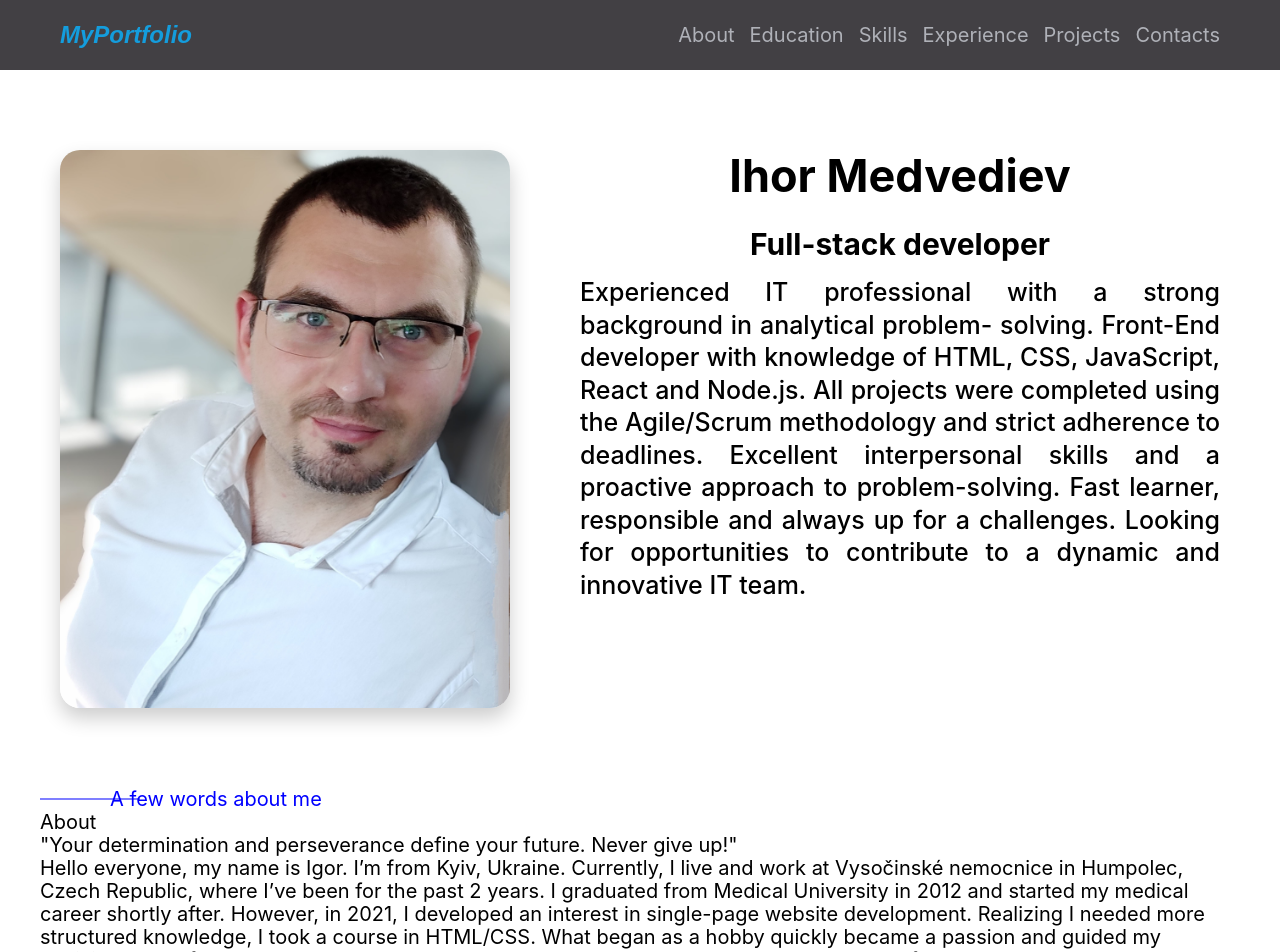
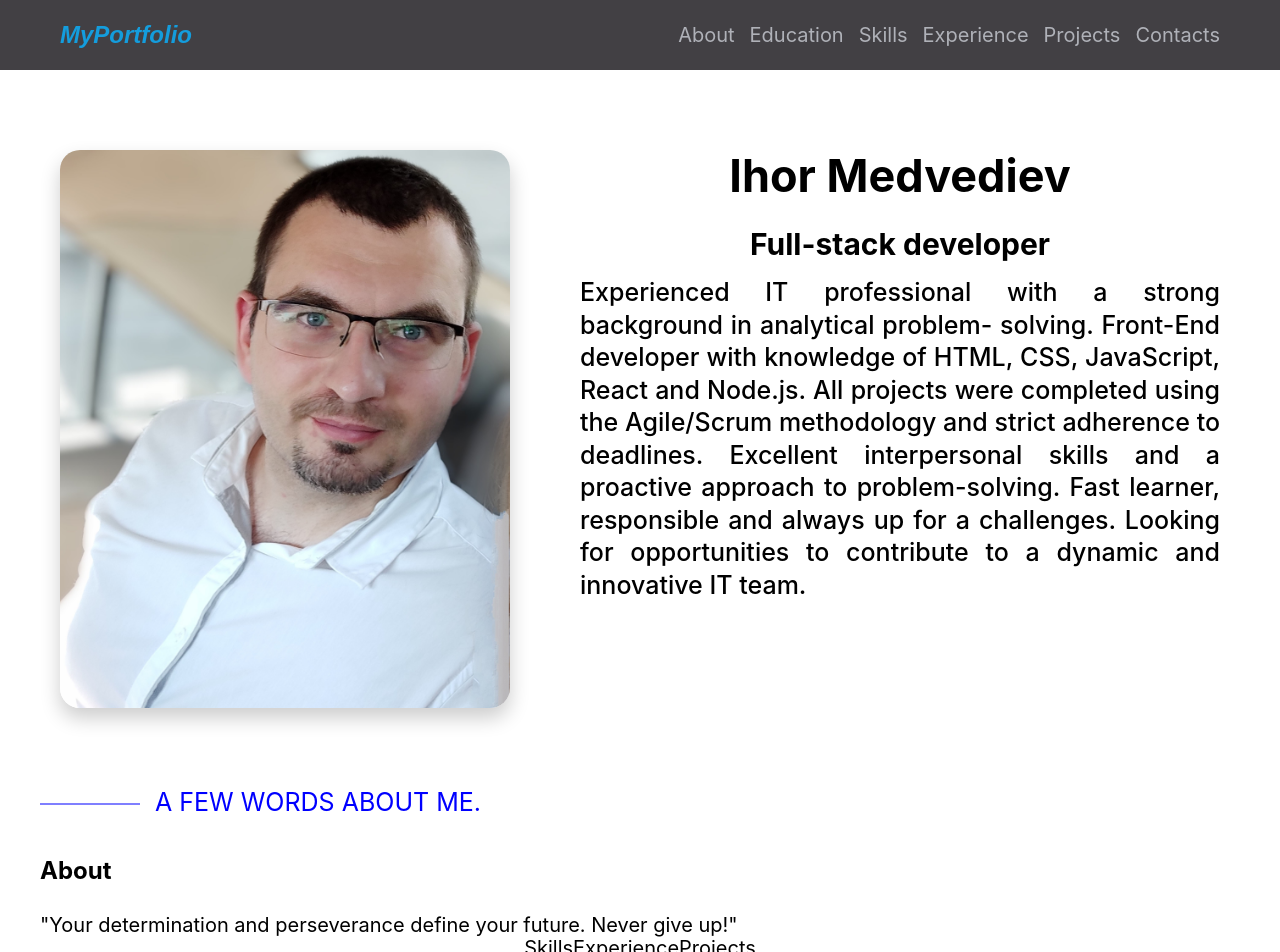
Before and after one commit to Medvedev245/MyPortfolio, a React (Create React App) app: page / in a window 1280 px wide. Shown: the top 952 px of the page. Built offline with nearby package versions, Linux system fonts and the light colour scheme.

Commit message:
log education component

```diff
--- a/src/components/Education/Education.styled.ts
+++ b/src/components/Education/Education.styled.ts
@@ -15,15 +15,16 @@ export const EducationSection = styled.section`
 `;
 
 export const FewWords = styled.p`
-  margin: 0; /* Optional: Adjust as needed */
-  padding-left: 70px; /* Add padding to create space for the line */
+  margin: 0 0 40px 0; /* Optional: Adjust as needed */
+  padding-left: 115px; /* Add padding to create space for the line */
   position: relative;
   color: blue;
+  font-size: 25px;
   &::before {
     content: '';
     position: absolute;
     left: 0;
-    top: 50%;
+    top: 55%;
     transform: translateY(-50%);
     width: 100px;
     height: 1px;
@@ -31,7 +32,11 @@ export const FewWords = styled.p`
   }
 `;
 
-export const SpanAbout = styled.span``;
+export const SpanAbout = styled.p`
+  font-size: 24px;
+  font-weight: 700;
+  margin-bottom: 30px;
+`;
 
 export const Motivation = styled.p``;
 
--- a/src/components/Education/Education.tsx
+++ b/src/components/Education/Education.tsx
@@ -10,12 +10,12 @@ import {
 const Education: React.FC = () => {
   return (
     <EducationSection>
-      <FewWords>A few words about me</FewWords>
+      <FewWords>A FEW WORDS ABOUT ME.</FewWords>
       <SpanAbout>About</SpanAbout>
       <Motivation>
         "Your determination and perseverance define your future. Never give up!"
       </Motivation>
-      <EducationDescr>
+      {/* <EducationDescr>
         Hello everyone, my name is Igor. I’m from Kyiv, Ukraine. Currently, I
         live and work at Vysočinské nemocnice in Humpolec, Czech Republic, where
         I’ve been for the past 2 years. I graduated from Medical University in
@@ -27,7 +27,7 @@ const Education: React.FC = () => {
         course from January 20, 2023, to February 14, 2024, and will receive a
         certificate. I currently have 6 projects in my portfolio, including both
         team-based and individual projects.
-      </EducationDescr>
+      </EducationDescr> */}
     </EducationSection>
   );
 };
```
